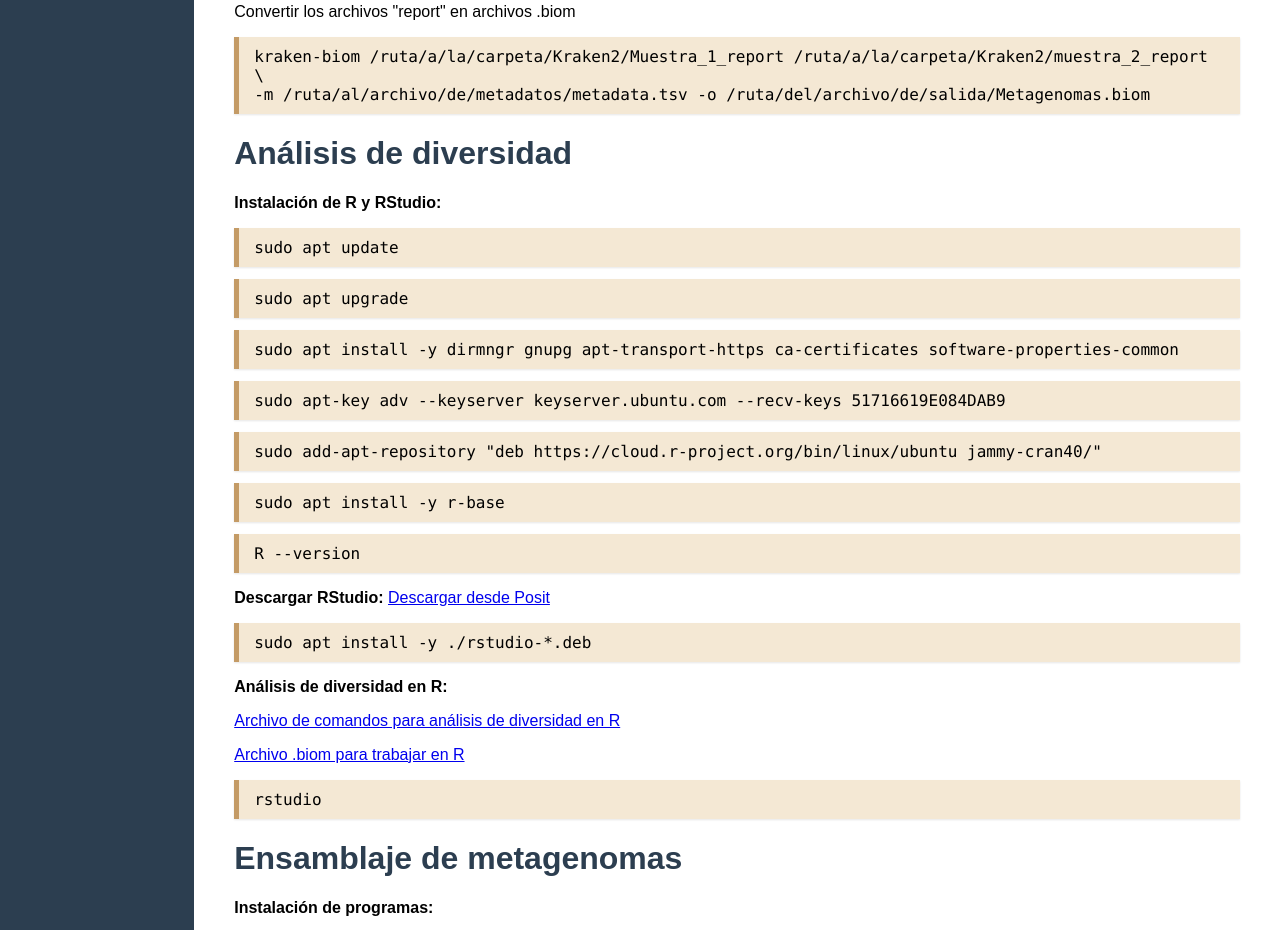
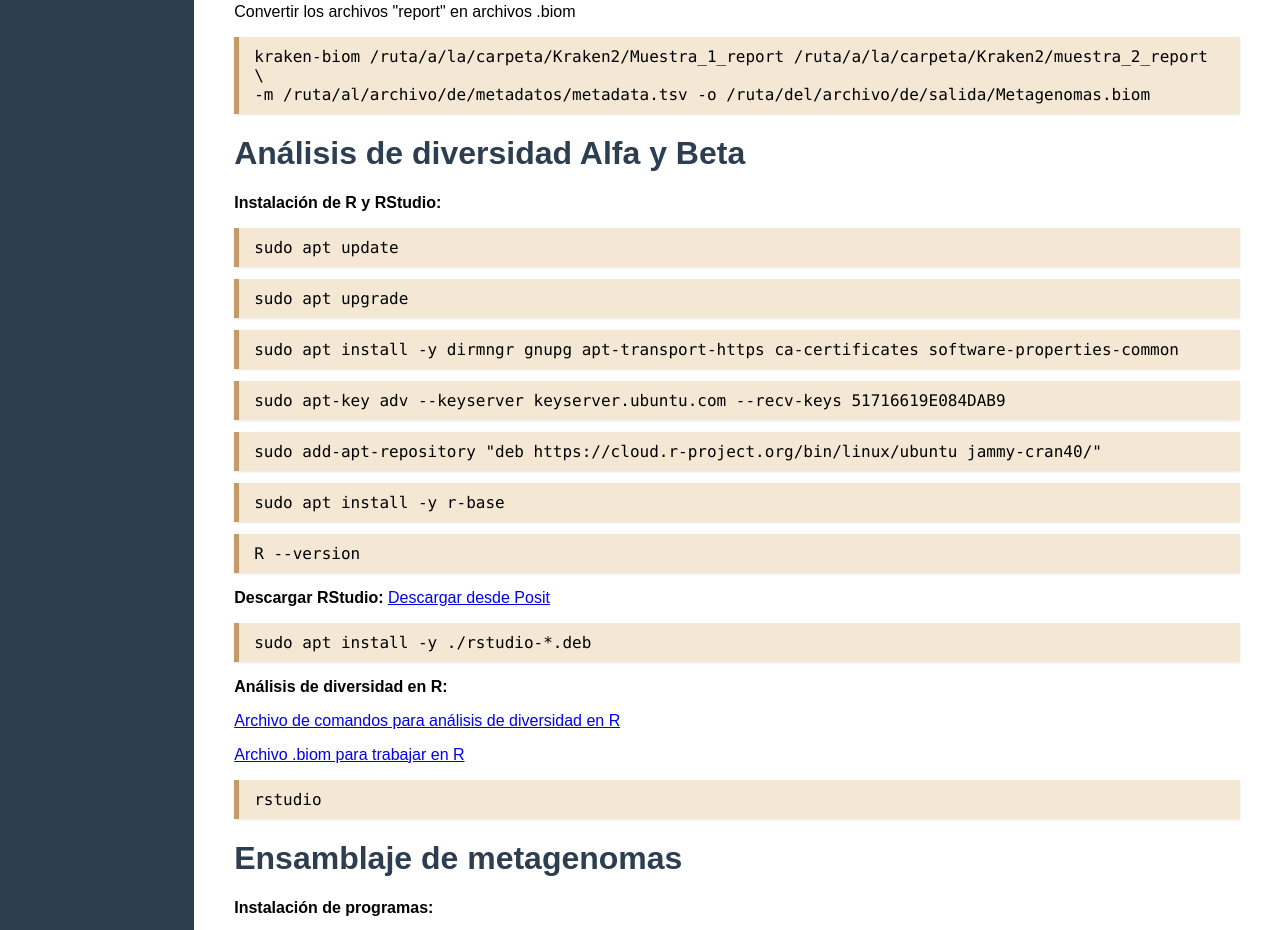
Before and after one commit to cesar2598/Del-ADN-a-los-MAGs-Curso-Practico-de-Metagenomica, a plain HTML site: page index.html in a window 1280 px wide. Shown: the part 1980-2910 px from the top of the page. Drawn offline with Linux system fonts and the light colour scheme.

Commit message:
index.html

```diff
--- a/index.html
+++ b/index.html
@@ -87,7 +87,7 @@ o utilizar el siguiente comando desde su terminal.<br>
       <div class="code-box">kraken-biom /ruta/a/la/carpeta/Kraken2/Muestra_1_report /ruta/a/la/carpeta/Kraken2/muestra_2_report \
 -m /ruta/al/archivo/de/metadatos/metadata.tsv -o /ruta/del/archivo/de/salida/Metagenomas.biom </div>
 
-      <h1 id="diversidad">Análisis de diversidad</h1>
+      <h1 id="diversidad">Análisis de diversidad Alfa y Beta</h1>
       <p><strong>Instalación de R y RStudio:</strong></p>
       <div class="code-box">sudo apt update</div>
       <div class="code-box">sudo apt upgrade</div>
```
